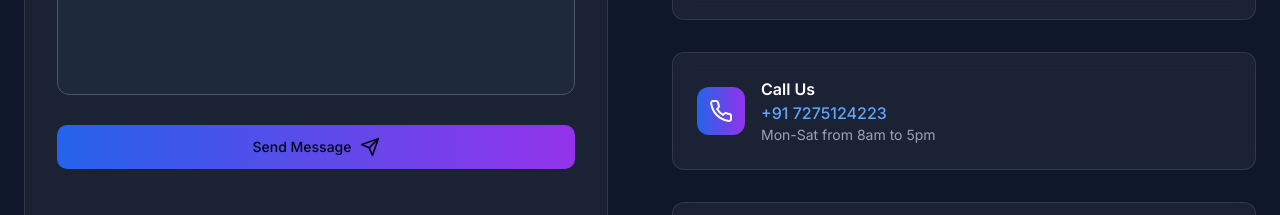
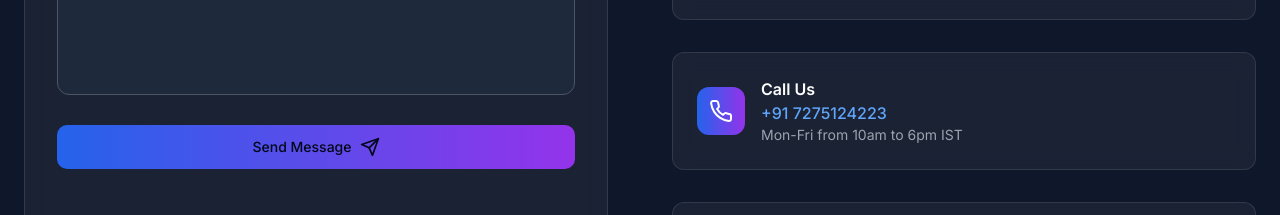
Before and after one commit to maarifahlabs/maarifahlabs, a React (Vite) app: page / in a window 1280 px wide. Shown: the part 5440-5655 px from the top of the page. Built offline with nearby package versions, Linux system fonts and the light colour scheme.

Commit message:
IST timings added

```diff
--- a/src/components/Contact.jsx
+++ b/src/components/Contact.jsx
@@ -84,7 +84,7 @@ const Contact = () => {
       icon: Phone,
       title: 'Call Us',
       details: '+91 7275124223',
-      description: 'Mon-Sat from 8am to 5pm'
+      description: 'Mon-Fri from 10am to 6pm IST'
     },
     {
       icon: MapPin,
```
Also changed, not shown: 3 other files (tests, documents, lock files or other folders).
